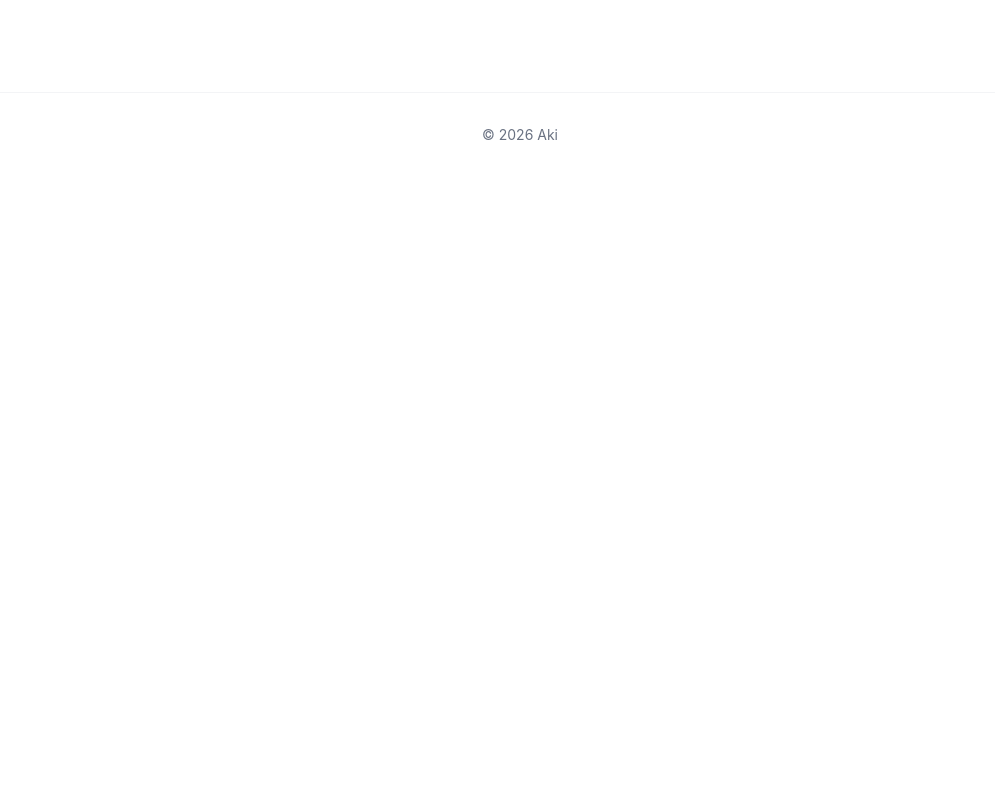
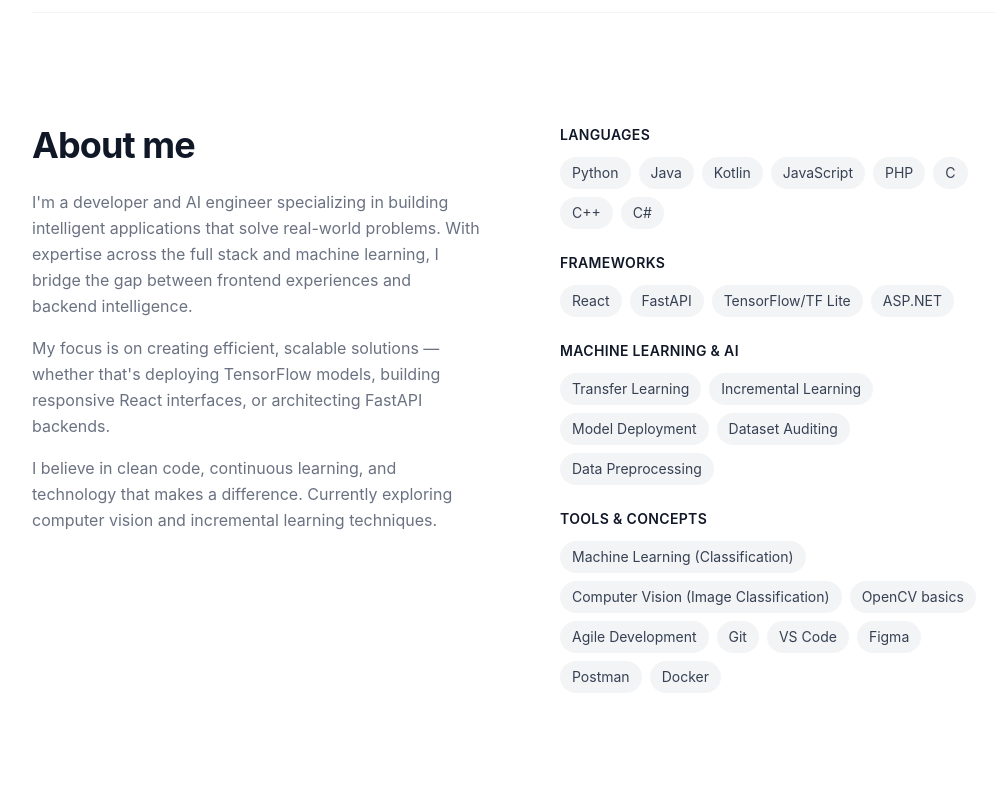
Before and after one commit to pulaOROBLRAM/latest_portfolio, a React (Vite) app: page / in a window 1280 px wide. Shown: the part 1460-2260 px from the top of the page, without its empty margins (120-1115 px from the left). Before the commit the page ends 1637 px from the top, so only its background shows below. Built offline with nearby package versions, Linux system fonts and the light colour scheme.

Commit message:
added about section

```diff
--- a/src/App.jsx
+++ b/src/App.jsx
@@ -1,6 +1,7 @@
 import Layout from './components/layout/Layout'
 import Hero from './components/sections/Hero'
 import Work from './components/sections/Work'
+import About from './components/sections/About'
 
 function App() {
   return (
@@ -8,6 +9,7 @@ function App() {
       <div className="max-w-5xl mx-auto px-6">
         <Hero />
         <Work />
+        <About />
       </div>
     </Layout>
   )
--- /dev/null
+++ b/src/components/sections/About.jsx
@@ -0,0 +1,98 @@
+function About() {
+  const languages = ["Python", "Java", "Kotlin", "JavaScript", "PHP", "C", "C++", "C#"]
+
+  const frameworks = ["React", "FastAPI", "TensorFlow/TF Lite", "ASP.NET"]
+
+  const mlAi = ["Transfer Learning", "Incremental Learning", "Model Deployment", "Dataset Auditing", "Data Preprocessing"]
+
+  const tools = ["Machine Learning (Classification)", "Computer Vision (Image Classification)", "OpenCV basics", "Agile Development", "Git", "VS Code", "Figma", "Postman", "Docker"]
+
+  return (
+    <section id="about" className="py-20 sm:py-28 border-t border-gray-100">
+      <div className="grid grid-cols-1 md:grid-cols-2 gap-12 md:gap-20">
+        {/* Left column - Bio */}
+        <div>
+          <h2 className="text-3xl sm:text-4xl font-bold tracking-tight text-gray-900 mb-6">
+            About me
+          </h2>
+          <div className="space-y-4 text-gray-500 leading-relaxed">
+            <p>
+              I'm a developer and AI engineer specializing in building intelligent applications
+              that solve real-world problems. With expertise across the full stack and machine learning,
+              I bridge the gap between frontend experiences and backend intelligence.
+            </p>
+            <p>
+              My focus is on creating efficient, scalable solutions — whether that's deploying
+              TensorFlow models, building responsive React interfaces, or architecting FastAPI backends.
+            </p>
+            <p>
+              I believe in clean code, continuous learning, and technology that makes a difference.
+              Currently exploring computer vision and incremental learning techniques.
+            </p>
+          </div>
+        </div>
+
+        {/* Right column - Skills */}
+        <div className="space-y-6">
+          {/* Languages */}
+          <div>
+            <h3 className="text-sm font-semibold text-gray-900 uppercase tracking-wide mb-3">
+              Languages
+            </h3>
+            <div className="flex flex-wrap gap-2">
+              {languages.map((skill) => (
+                <span key={skill} className="px-3 py-1.5 bg-gray-100 text-gray-700 text-sm rounded-full">
+                  {skill}
+                </span>
+              ))}
+            </div>
+          </div>
+
+          {/* Frameworks */}
+          <div>
+            <h3 className="text-sm font-semibold text-gray-900 uppercase tracking-wide mb-3">
+              Frameworks
+            </h3>
+            <div className="flex flex-wrap gap-2">
+              {frameworks.map((skill) => (
+                <span key={skill} className="px-3 py-1.5 bg-gray-100 text-gray-700 text-sm rounded-full">
+                  {skill}
+                </span>
+              ))}
+            </div>
+          </div>
+
+          {/* ML & AI */}
+          <div>
+            <h3 className="text-sm font-semibold text-gray-900 uppercase tracking-wide mb-3">
+              Machine Learning & AI
+            </h3>
+            <div className="flex flex-wrap gap-2">
+              {mlAi.map((skill) => (
+                <span key={skill} className="px-3 py-1.5 bg-gray-100 text-gray-700 text-sm rounded-full">
+                  {skill}
+                </span>
+              ))}
+            </div>
+          </div>
+
+          {/* Tools */}
+          <div>
+            <h3 className="text-sm font-semibold text-gray-900 uppercase tracking-wide mb-3">
+              Tools & Concepts
+            </h3>
+            <div className="flex flex-wrap gap-2">
+              {tools.map((skill) => (
+                <span key={skill} className="px-3 py-1.5 bg-gray-100 text-gray-700 text-sm rounded-full">
+                  {skill}
+                </span>
+              ))}
+            </div>
+          </div>
+        </div>
+      </div>
+    </section>
+  )
+}
+
+export default About
```
